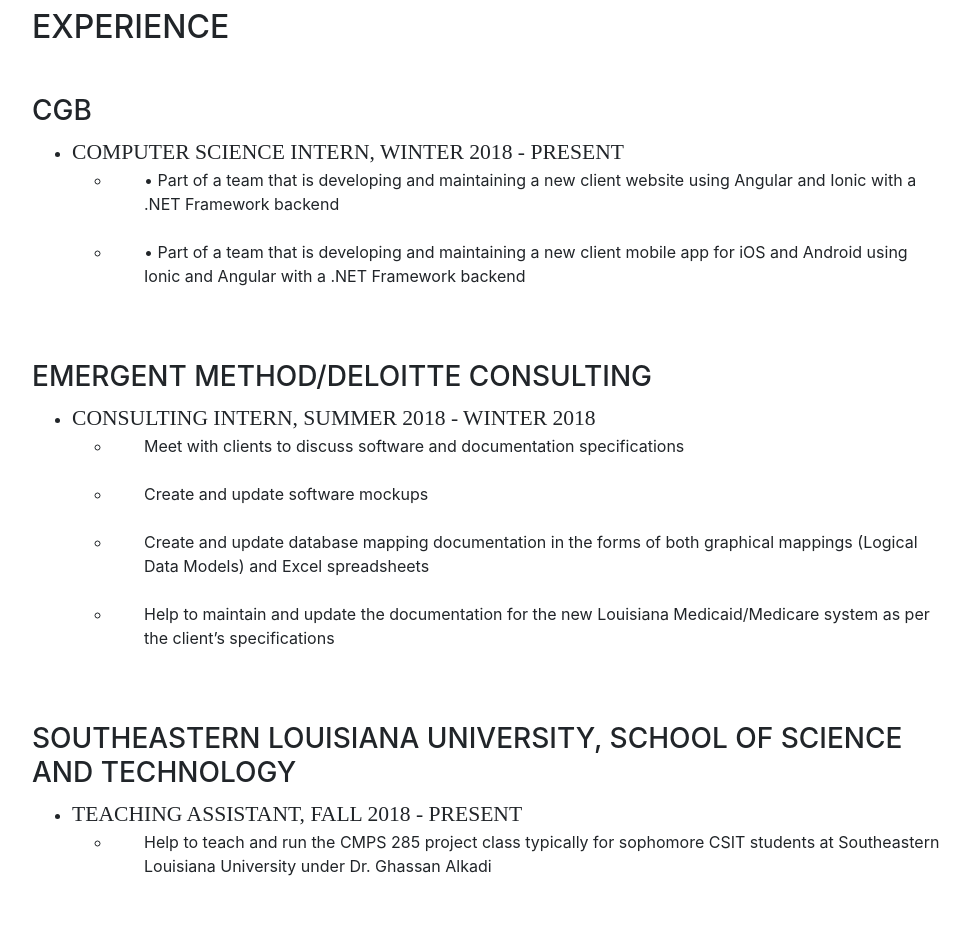
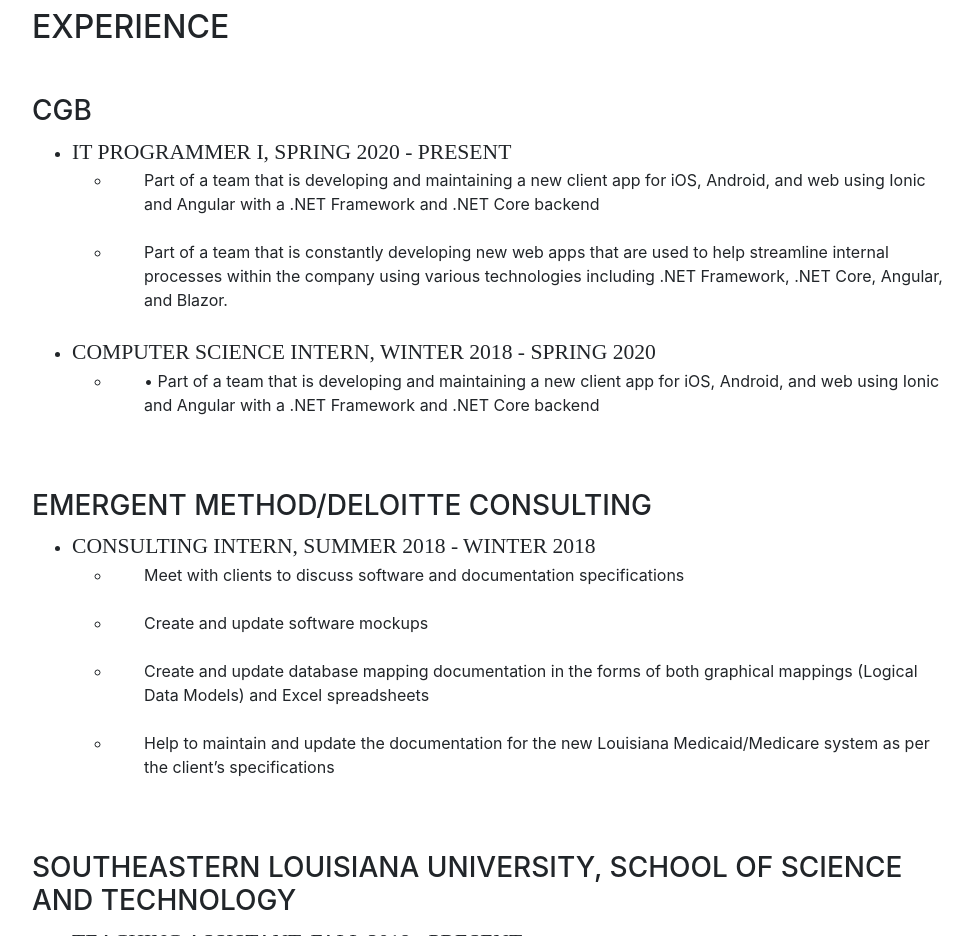
Before and after one commit to jbw716/jbw716.github.io, a website with bundled scripts: page index.html in a window 1280 px wide. Shown: the part 1640-2576 px from the top of the page, without its empty margins (288-1260 px from the left). Built offline with nearby package versions, Linux system fonts and the light colour scheme; a web font is replaced by a local one.

Commit message:
Updated experience

```diff
--- a/index.html
+++ b/index.html
@@ -176,15 +176,27 @@
             <h3 class="mb-2">CGB</h3>
             <ul>
               <li>
-                <div class="subheading mb-0">Computer Science Intern, Winter 2018 - Present</div>
+                <div class="subheading mb-0">IT Programmer I, Spring 2020 - Present</div>
+                <ul>
+                  <li>
+                    <p style="padding-left: 2em;" class="mb-4">Part of a team that is developing and maintaining a new
+                      client app for iOS, Android, and web using Ionic and Angular with a .NET Framework and .NET Core backend</p>
+                  </li>
+                  <li>
+                    <p style="padding-left: 2em;" class="mb-4">Part of a team that is constantly developing new web apps
+                      that are used to help streamline internal processes within the company using various technologies including
+                      .NET Framework, .NET Core, Angular, and Blazor.</p>
+                  </li>
+                </ul>
+              </li>
+            </ul>
+            <ul>
+              <li>
+                <div class="subheading mb-0">Computer Science Intern, Winter 2018 - Spring 2020</div>
                 <ul>
                   <li>
                     <p style="padding-left: 2em;" class="mb-4">• Part of a team that is developing and maintaining a new
-                      client website using Angular and Ionic with a .NET Framework backend</p>
-                  </li>
-                  <li>
-                    <p style="padding-left: 2em;" class="mb-4">• Part of a team that is developing and maintaining a new
-                      client mobile app for iOS and Android using Ionic and Angular with a .NET Framework backend</p>
+                      client app for iOS, Android, and web using Ionic and Angular with a .NET Framework and .NET Core backend</p>
                   </li>
                 </ul>
               </li>
```
